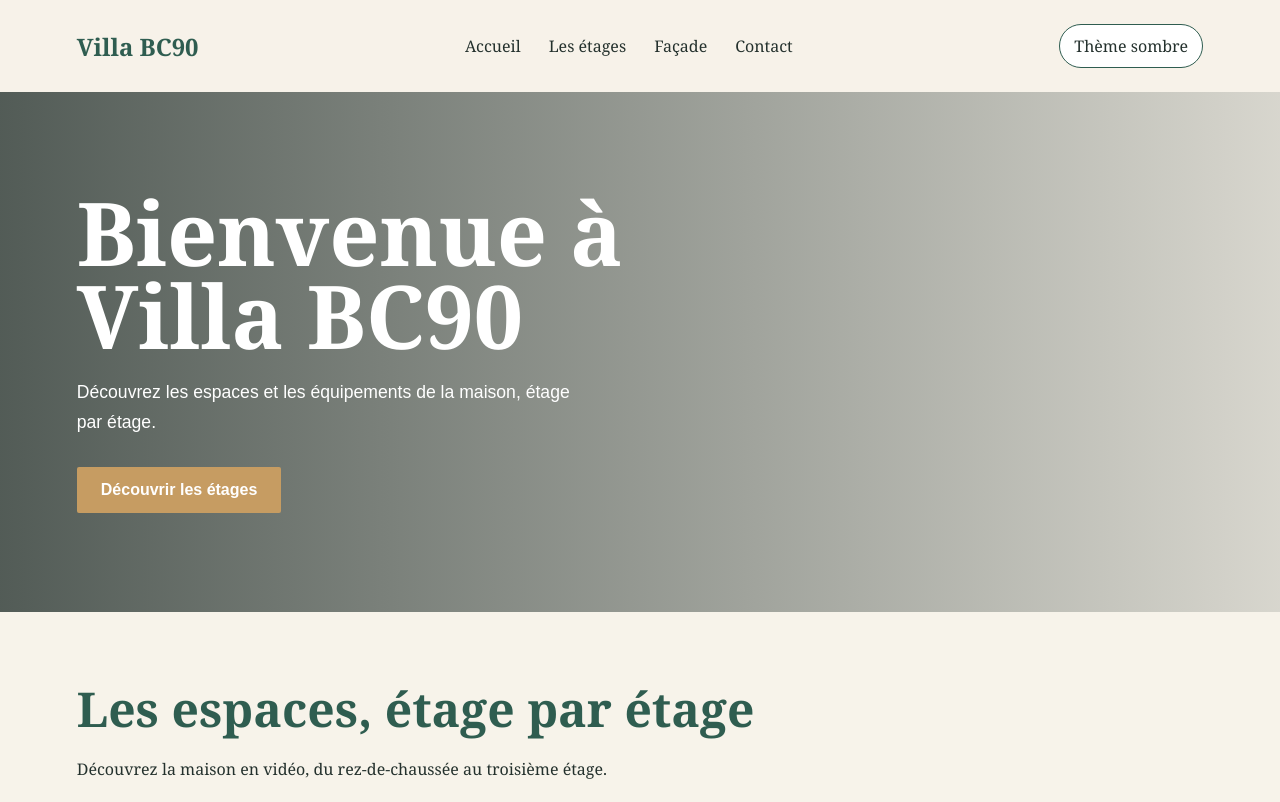
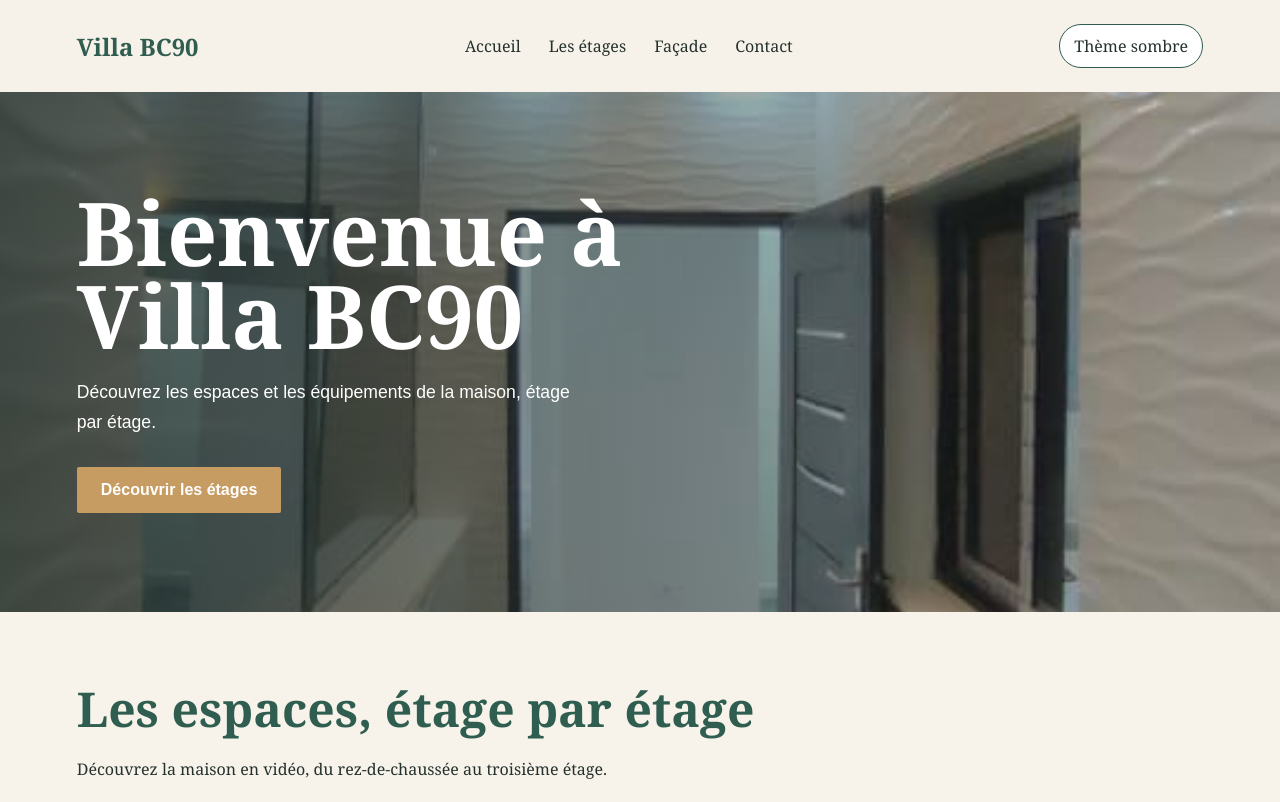
Before and after one commit to FADHEL028/My_house, a plain HTML site: page index.html in a window 1280 px wide. Shown: the top 802 px of the page. Drawn offline with Linux system fonts and the light colour scheme.

Commit message:
correction des chemins des fichiers

```diff
--- a/css/style.css
+++ b/css/style.css
@@ -80,7 +80,7 @@
                 color: white;
                 background:
                     linear-gradient(90deg, rgba(36, 49, 45, 0.78), rgba(36, 49, 45, 0.15)),
-                    url("fichiers/deco&piece/IMG-20261125-WA0023.jpg") center/cover;
+                    url("../fichiers/deco%26piece/IMG-20261125-WA0023.jpg") center/cover;
             }
 
             .hero-content { max-width: 650px; }
```
